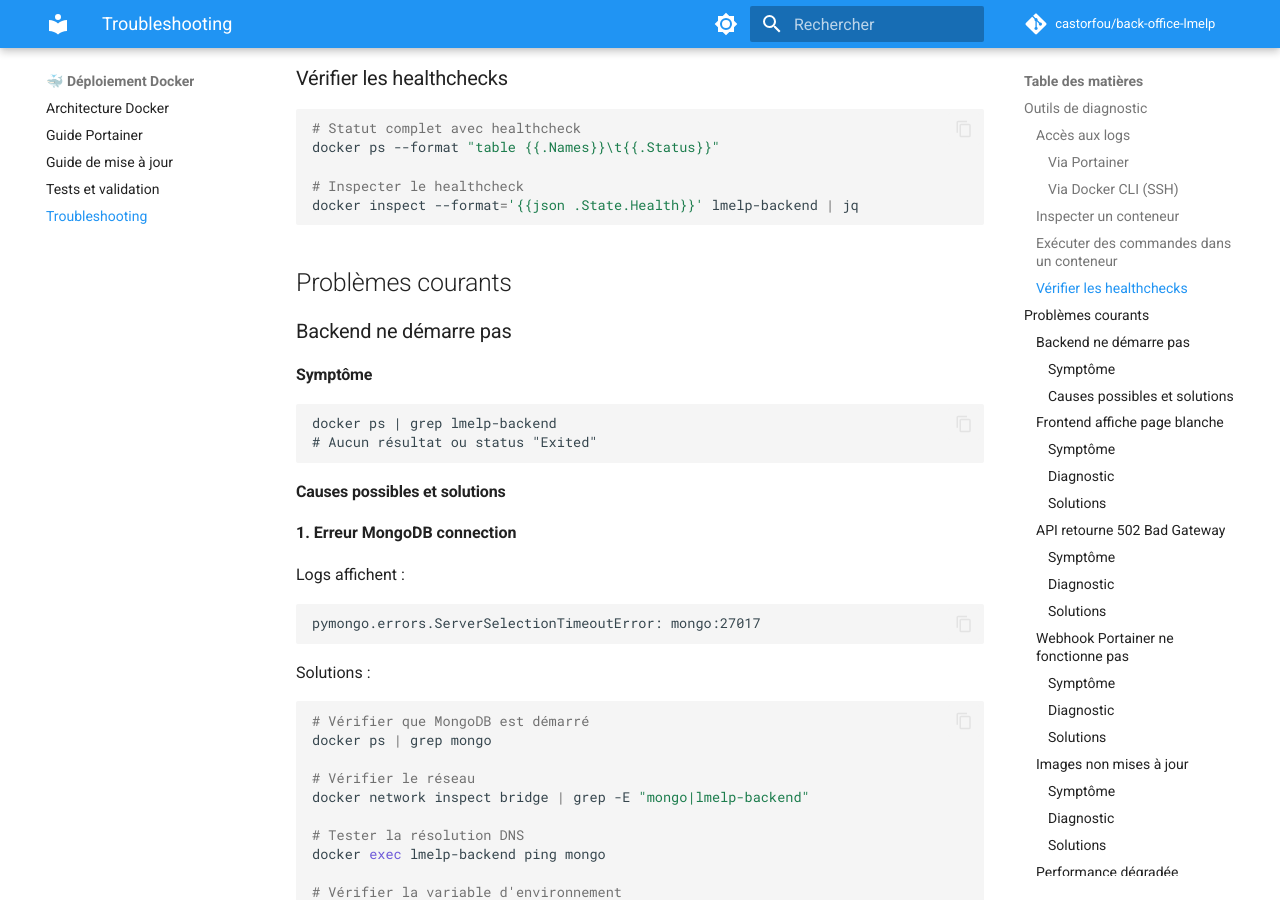
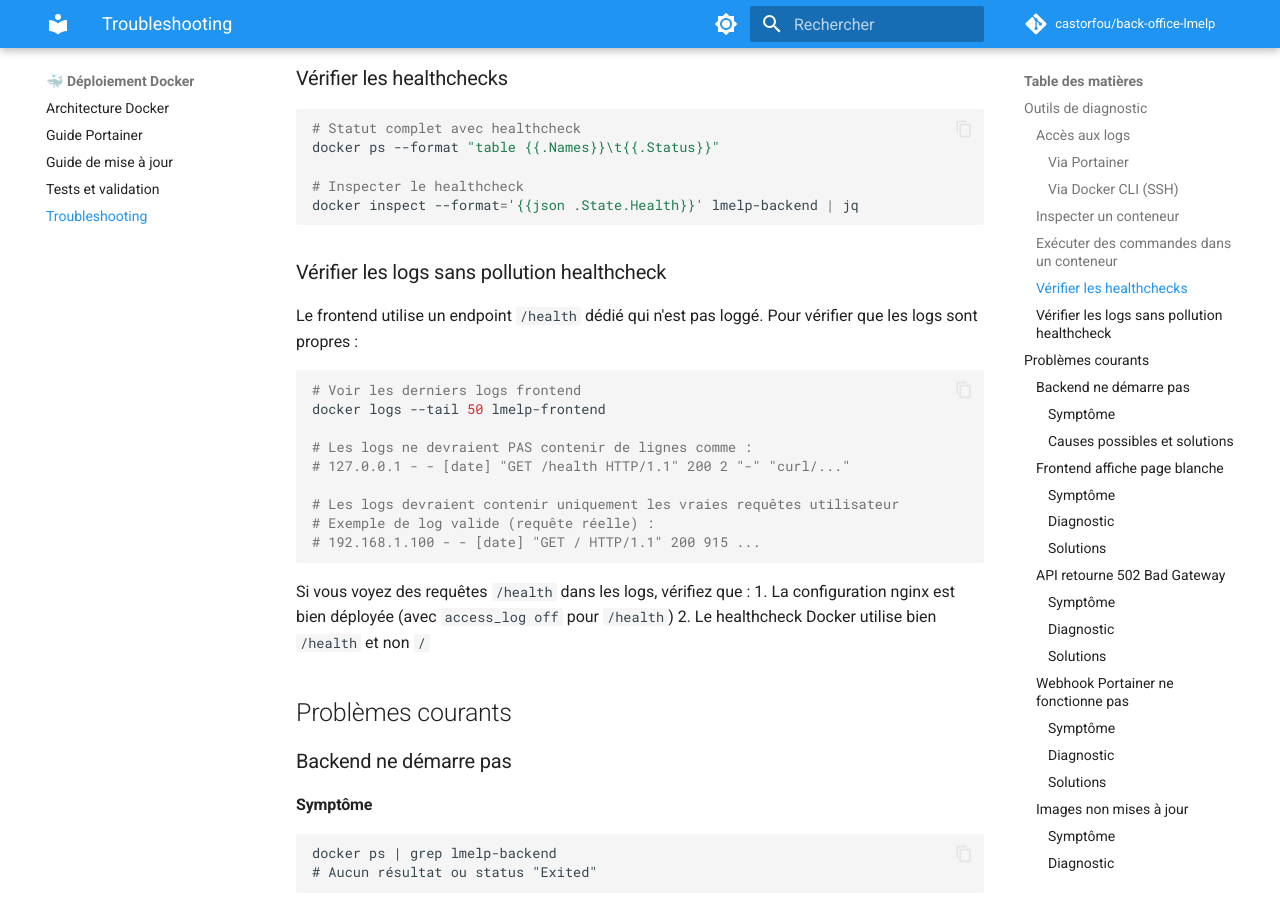
Before and after one commit to castorfou/back-office-lmelp, an MkDocs documentation site: the page built from docs/deployment/troubleshooting.md, in a window 1280 px wide and 900 px high, scrolled down 1222 px. Built offline with MkDocs 1.6.1 and Material for MkDocs 9.7.7, drawn with Linux system fonts in a browser that asks for light colours; comment, search, counter and statistics services are not loaded.

Commit message:
feat: add dedicated /health endpoint for nginx healthchecks (#114)
* feat: add dedicated /health endpoint for nginx healthchecks

Add a dedicated `/health` endpoint to the frontend nginx configuration
to avoid polluting access logs with Docker healthcheck requests.

Changes:
- Add `/health` endpoint in nginx.conf with `access_log off`
- Create test script (test-health-endpoint.sh) for validation
- Add comprehensive testing documentation (TESTING.md)
- Update deployment docs with new healthcheck configuration
- Add troubleshooting section for log verification

The `/health` endpoint returns 200 OK with body "OK" and is not logged.
This eliminates ~120 log lines per hour from healthchecks.

Related:
- Issue #111: Configure nginx to not log healthcheck requests
- docker-lmelp Issue #5: Update healthcheck to use /health endpoint

🤖 Generated with [Claude Code](https://claude.com/claude-code)

Co-Authored-By: Claude <noreply@anthropic.com>

* docs: fix mkdocs broken links in documentation

Fix relative links in memory file and deployment docs that were
causing mkdocs build --strict to fail.

Changes:
- Convert markdown links to plain text in memory file
- Convert relative link to plain text in docker-setup.md

🤖 Generated with [Claude Code](https://claude.com/claude-code)

Co-Authored-By: Claude <noreply@anthropic.com>

* mes notes

---------

Co-authored-by: Claude <noreply@anthropic.com>

````diff
--- a/docs/deployment/troubleshooting.md
+++ b/docs/deployment/troubleshooting.md
@@ -57,6 +57,26 @@ docker ps --format "table {{.Names}}\t{{.Status}}"
 # Inspecter le healthcheck
 docker inspect --format='{{json .State.Health}}' lmelp-backend | jq
 ```
+
+### Vérifier les logs sans pollution healthcheck
+
+Le frontend utilise un endpoint `/health` dédié qui n'est pas loggé. Pour vérifier que les logs sont propres :
+
+```bash
+# Voir les derniers logs frontend
+docker logs --tail 50 lmelp-frontend
+
+# Les logs ne devraient PAS contenir de lignes comme :
+# 127.0.0.1 - - [date] "GET /health HTTP/1.1" 200 2 "-" "curl/..."
+
+# Les logs devraient contenir uniquement les vraies requêtes utilisateur
+# Exemple de log valide (requête réelle) :
+# 192.168.1.100 - - [date] "GET / HTTP/1.1" 200 915 ...
+```
+
+Si vous voyez des requêtes `/health` dans les logs, vérifiez que :
+1. La configuration nginx est bien déployée (avec `access_log off` pour `/health`)
+2. Le healthcheck Docker utilise bien `/health` et non `/`
 
 ## Problèmes courants
 
````
Also changed, not shown: docs/claude/echanges/111 - implement health route.md (added, +9 -0 lines), docs/claude/memory/251125-0653-issue111-nginx-health-endpoint.md (added, +152 -0 lines), docs/deployment/docker-setup.md (+9 -1 lines), 3 other files.
